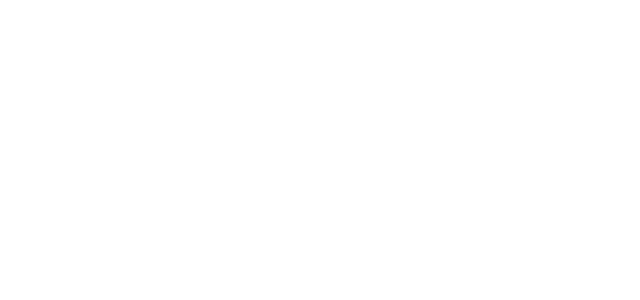
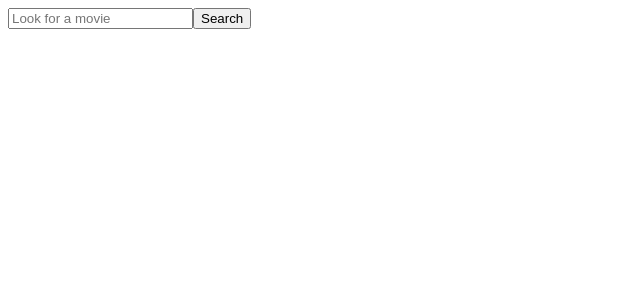
Before and after one commit to danielecarpentiero/vite-boolflix, a Vue app: page / in a window 1280 px wide. Shown: the top 300 px of the page, without its empty margins (0-640 px from the left). Built offline with nearby package versions, Linux system fonts and the light colour scheme.

Commit message:
feat: milestone 1

```diff
--- a/package.json
+++ b/package.json
@@ -9,6 +9,7 @@
     "preview": "vite preview"
   },
   "dependencies": {
+    "axios": "^1.6.2",
     "vue": "^3.3.11"
   },
   "devDependencies": {
--- a/src/App.vue
+++ b/src/App.vue
@@ -1,8 +1,14 @@
-<template></template>
+<template>
+  <Main />
+</template>
 
 <script>
+import Main from "./components/Main.vue";
 export default {
   name: "App",
+  components: {
+    Main,
+  },
   data() {
     return {};
   },
--- a/src/components/Main.vue
+++ b/src/components/Main.vue
@@ -0,0 +1,35 @@
+<template>
+  <SearchList @search="search" />
+  <MovieList />
+</template>
+
+<script>
+import axios from "axios";
+import SearchList from "./SearchList.vue";
+import MovieList from "./MovieList.vue";
+import { store } from "../store";
+export default {
+  name: "Main",
+  components: {
+    SearchList,
+    MovieList,
+  },
+  data() {
+    return {
+      store,
+    };
+  },
+  methods: {
+    search() {
+      axios.get(this.store.movieAPI).then((response) => {
+        this.store.searchResults = response.data.results;
+      });
+    },
+    created() {
+      this.search();
+    },
+  },
+};
+</script>
+
+<style scoped></style>
--- a/src/components/MovieCard.vue
+++ b/src/components/MovieCard.vue
@@ -0,0 +1,15 @@
+<template>
+  <h2>{{ title }}</h2>
+  <h3>titolo originale: {{ originalTitle }}</h3>
+  <h4>{{ language }}</h4>
+  <h5>{{ review }}</h5>
+</template>
+
+<script>
+export default {
+  name: "MovieCard",
+  props: ["title", "originalTitle", "language", "review"],
+};
+</script>
+
+<style scoped></style>
--- /dev/null
+++ b/src/components/MovieList.vue
@@ -0,0 +1,28 @@
+<template>
+  <ul v-for="movie in store.searchResults">
+    <MovieCard
+      :title="movie.title"
+      :originalTitle="movie.originalTitle"
+      :language="movie.language"
+      :review="movie.review"
+    />
+  </ul>
+</template>
+
+<script>
+import { store } from "../store";
+import MovieCard from "./MovieCard.vue";
+export default {
+  name: "MovieList",
+  components: {
+    MovieCard,
+  },
+  data() {
+    return {
+      store,
+    };
+  },
+};
+</script>
+
+<style scoped></style>
--- a/src/components/SearchList.vue
+++ b/src/components/SearchList.vue
@@ -0,0 +1,23 @@
+<template>
+  <input
+    type="text"
+    placeholder="Look for a movie"
+    name="search"
+    v-model="store.searchKey"
+  />
+  <input type="button" value="Search" @click="$emit('search')" />
+</template>
+
+<script>
+import { store } from "../store";
+export default {
+  name: "SearchList",
+  data() {
+    return {
+      store,
+    };
+  },
+};
+</script>
+
+<style scoped></style>
--- a/src/store.js
+++ b/src/store.js
@@ -0,0 +1,8 @@
+import { reactive } from "vue";
+
+export const store = reactive({
+  movieAPI:
+    "https://api.themoviedb.org/3/search/movie?api_key=6de0cfc51e874bc458869a29da0ff726&query=",
+  searchKey: "",
+  searchResults: [],
+});
```
Also changed, not shown: 1 other file (tests, documents, lock files or other folders).
